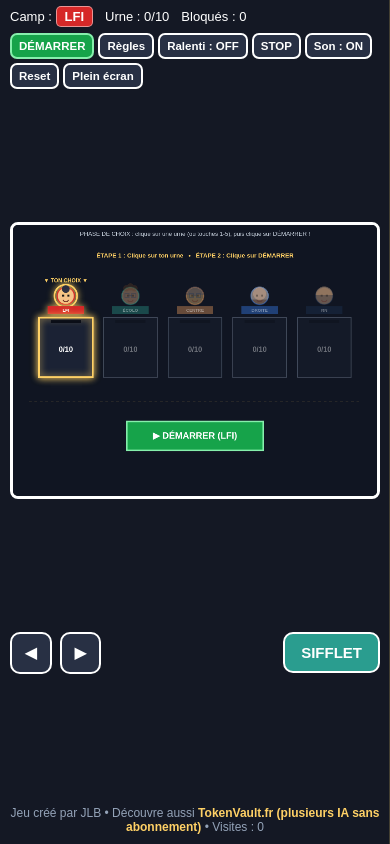
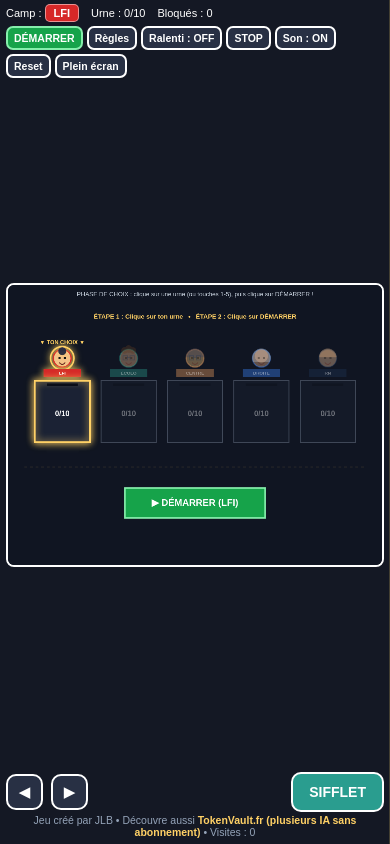
Before and after one commit to jlb30350/bousculade-aux-urnes, a plain HTML site: page index.html in a window 390 px wide. Drawn offline with Linux system fonts and the light colour scheme; no server answers.

Commit message:
Agrandissement du jeu sur iPhone

```diff
--- a/index.html
+++ b/index.html
@@ -92,39 +92,30 @@
             gap: 4px;
         }
 
-        /* Conteneur central flexible accueillant la toile de dessin (canvas) */
+        /* Conteneur central : occupe tout l'espace libre entre la barre du haut et les contrôles */
         .zone-jeu {
             position: relative;
-            flex: 1;
+            flex: 1 1 auto;
             width: 100%;
             max-width: 920px;
             min-height: 0;
             display: flex;
             justify-content: center;
             align-items: center;
-            padding: 4px 0;
-        }
-
-        /* Toile graphique (canvas) : conserve strictement le ratio 4/3 sans jamais étirer l'image */
+            padding: 2px 0;
+        }
+
+        /* Toile graphique : s'agrandit au maximum dans la zone disponible sans déformer le ratio 4/3 */
         canvas {
-            /* Bordure blanche et coins arrondis autour de la zone de jeu */
-            border: 3px solid #fff;
+            border: 2px solid #fff;
             border-radius: 8px;
-            /* Couleur de fond sombre du terrain */
             background: #101522;
-            /* Laisse la largeur et la hauteur s'adapter automatiquement au ratio 800x600 */
-            /* Calcule la largeur optimale : prend le minimum entre 100% de la largeur disponible et la hauteur utile (100dvh - 90px) convertie en ratio 4/3 */
-            width: min(100%, calc((100dvh - 90px) * 4 / 3));
-            /* Laisse le navigateur déduire automatiquement la hauteur (height: auto) à partir du ratio 4/3 pour garantir zéro déformation */
+            width: auto;
             height: auto;
-            /* Empêche le canvas de déborder en largeur ou en hauteur sur les petits écrans */
             max-width: 100%;
             max-height: 100%;
-            /* Verrouille le ratio d'aspect (aspect-ratio) sur 4/3 */
             aspect-ratio: 4 / 3;
-            /* Supprime l'espace blanc résiduel sous la balise canvas */
             display: block;
-            /* Affiche une main (pointer) au survol pour indiquer que c'est cliquable */
             cursor: pointer;
         }
 
@@ -307,17 +298,30 @@
             }
         }
 
-        /* Adapte la taille du canvas sur smartphone tenu verticalement (portrait) */
-        @media (orientation: portrait) {
-            .zone-jeu {
-                flex: 0 1 auto;
-                width: 100%;
-            }
-
-            canvas {
-                width: 100%;
-                height: auto;
-                max-height: 48dvh;
+        /* Sur écrans tactiles (iPhone / mobile) : compacte les barres pour agrandir le jeu */
+        @media (max-width: 900px) {
+            body {
+                padding: 4px 6px;
+            }
+
+            .barre-hud {
+                font-size: 11px;
+                gap: 4px;
+            }
+
+            .btn-hud {
+                padding: 4px 6px;
+                font-size: 10.5px;
+            }
+
+            button {
+                padding: 8px 11px;
+                font-size: 14px;
+            }
+
+            .pied-de-page {
+                font-size: 10.5px;
+                padding: 2px 0;
             }
         }
     </style>
```
